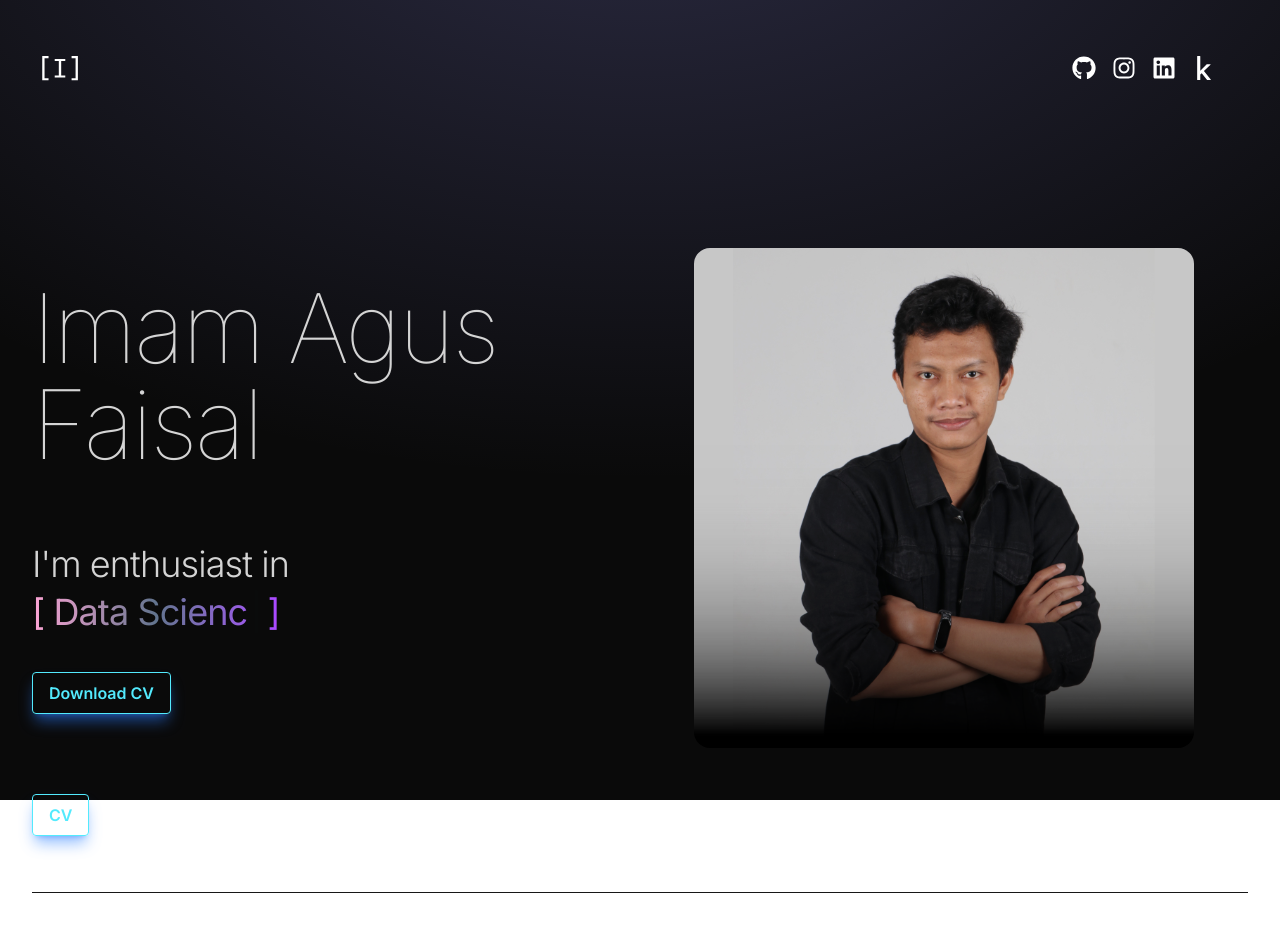
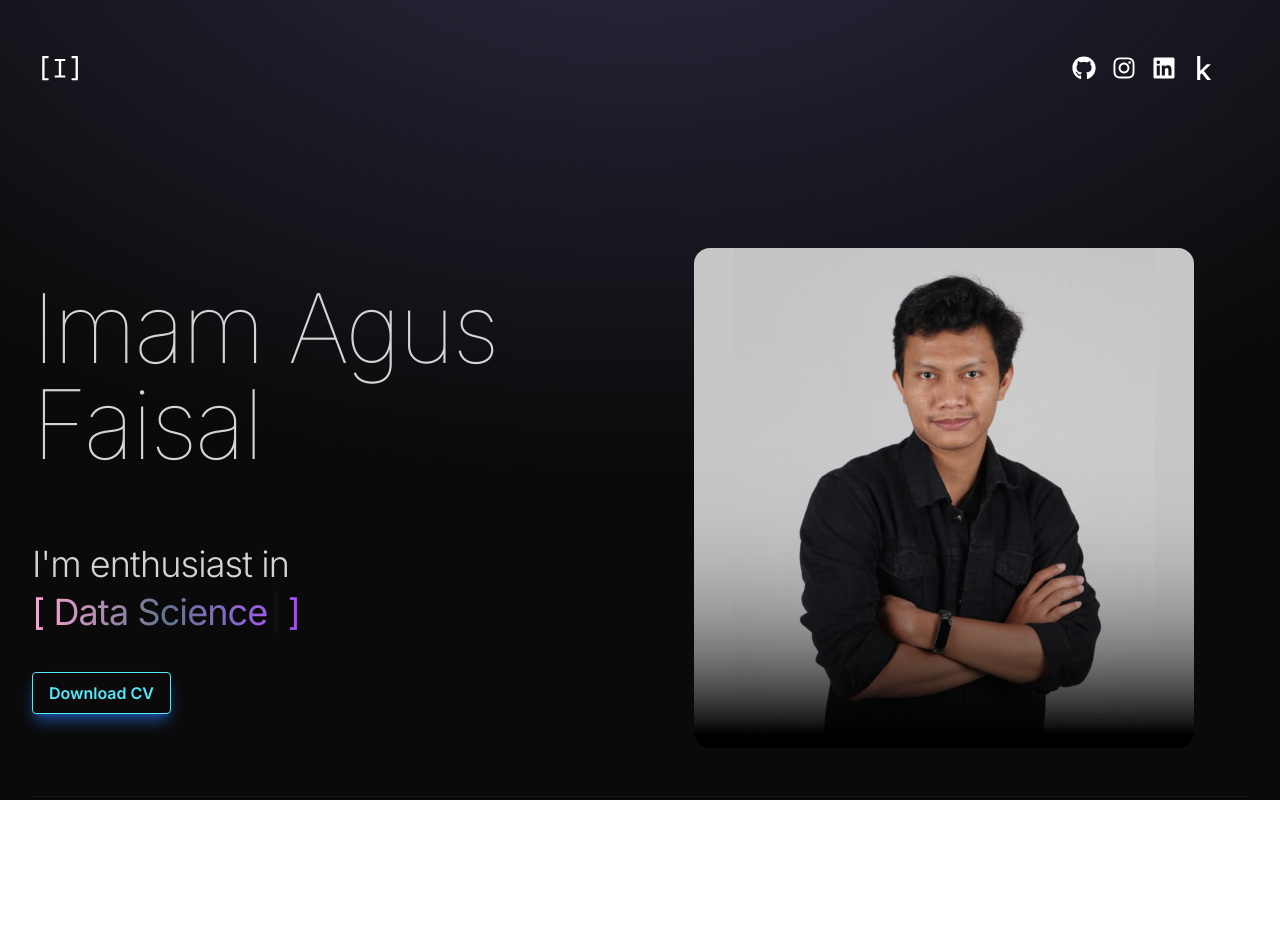
Before and after one commit to iamfeizal/react-portfolio, a React (Vite) app: page / in a window 1280 px wide. Shown: the top 941 px of the page. Built offline with nearby package versions, Linux system fonts and the light colour scheme.

Commit message:
fix download cv

```diff
--- a/src/components/Hero.jsx
+++ b/src/components/Hero.jsx
@@ -12,16 +12,6 @@ const Hero = () =>  {
         deleteSpeed: 50,
         delaySpeed: 2000
     });
-
-    const onButtonClick = () => {
-        const pdfUrl = "../assets/CV_ImamAF_Short.pdf";
-        const link = document.createElement("a");
-        link.href = pdfUrl;
-        link.download = "CV_ImamAF.pdf";
-        document.body.appendChild(link);
-        link.click();
-        document.body.removeChild(link);
-    };
 
   return (
     <div className="border-b border-y-neutral-900 pb-4 lg:mb-35">
@@ -52,26 +42,15 @@ const Hero = () =>  {
                     className="bg-gradient-to-r from-pink-300 via-slate-500 to-purple-500 bg-clip-text text-4xl tracking-tight text-transparent">
                         [ {text}<span className="text-cyan-300"><Cursor cursorStyle='|'/></span> ]
                     </motion.span>
-                    <motion.button
-                    type="button"
-                    onClick={onButtonClick}
-                    variants={containerLeft(1)}
-                    whileInView="visible"
-                    initial="hidden"
-                    transition="transition"
-                    className="my-10 max-w-xl bg-transparent hover:bg-cyan-500 text-cyan-300 font-semibold hover:text-neutral-300 py-2 px-4 border border-cyan-300 hover:border-transparent focus:ring-4 focus:outline-none focus:ring-blue-300 dark:focus:ring-blue-800 shadow-lg shadow-blue-500/50 dark:shadow-lg dark:shadow-blue-800/80 rounded inline-flex">
-                        Download CV
-                    </motion.button>
-                    <a href={cv}>
+                    <a href={cv} target="_blank">
                         <motion.button
                         type="button"
-                        onClick={onButtonClick}
                         variants={containerLeft(1)}
                         whileInView="visible"
                         initial="hidden"
                         transition="transition"
                         className="my-10 max-w-xl bg-transparent hover:bg-cyan-500 text-cyan-300 font-semibold hover:text-neutral-300 py-2 px-4 border border-cyan-300 hover:border-transparent focus:ring-4 focus:outline-none focus:ring-blue-300 dark:focus:ring-blue-800 shadow-lg shadow-blue-500/50 dark:shadow-lg dark:shadow-blue-800/80 rounded inline-flex">
-                            CV
+                            Download CV
                         </motion.button>
                     </a>
                 </div>
```
